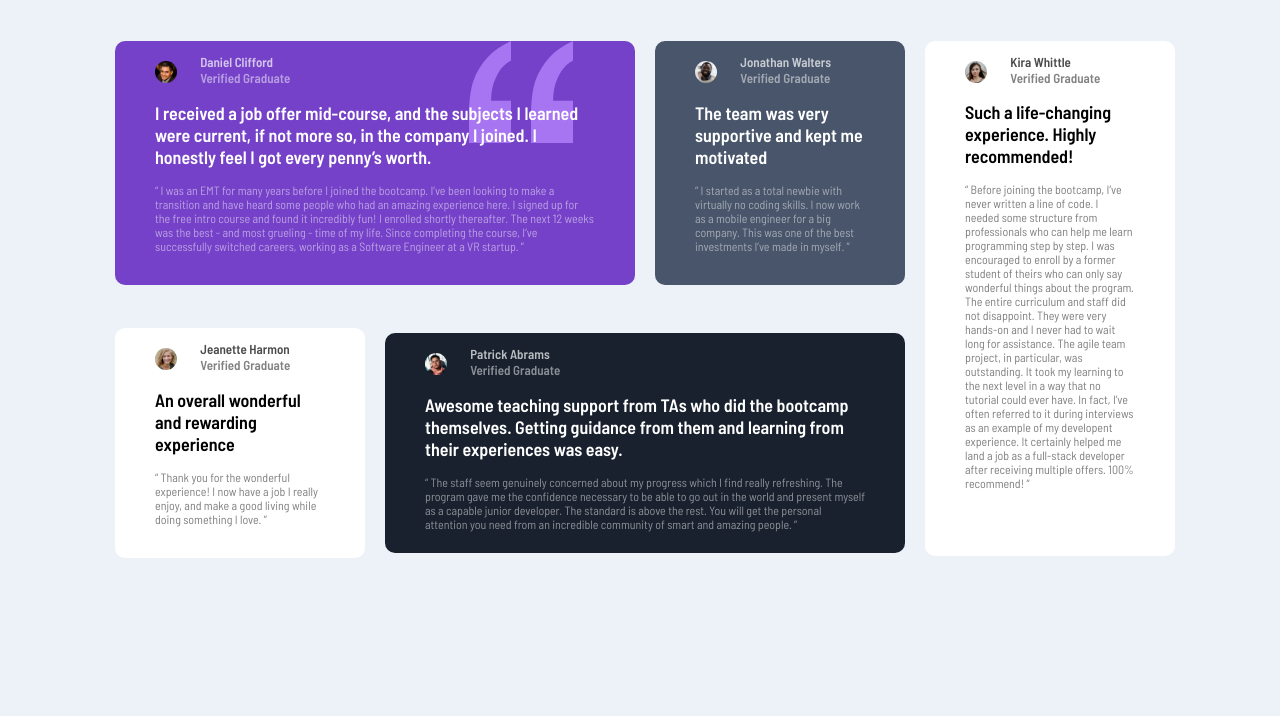
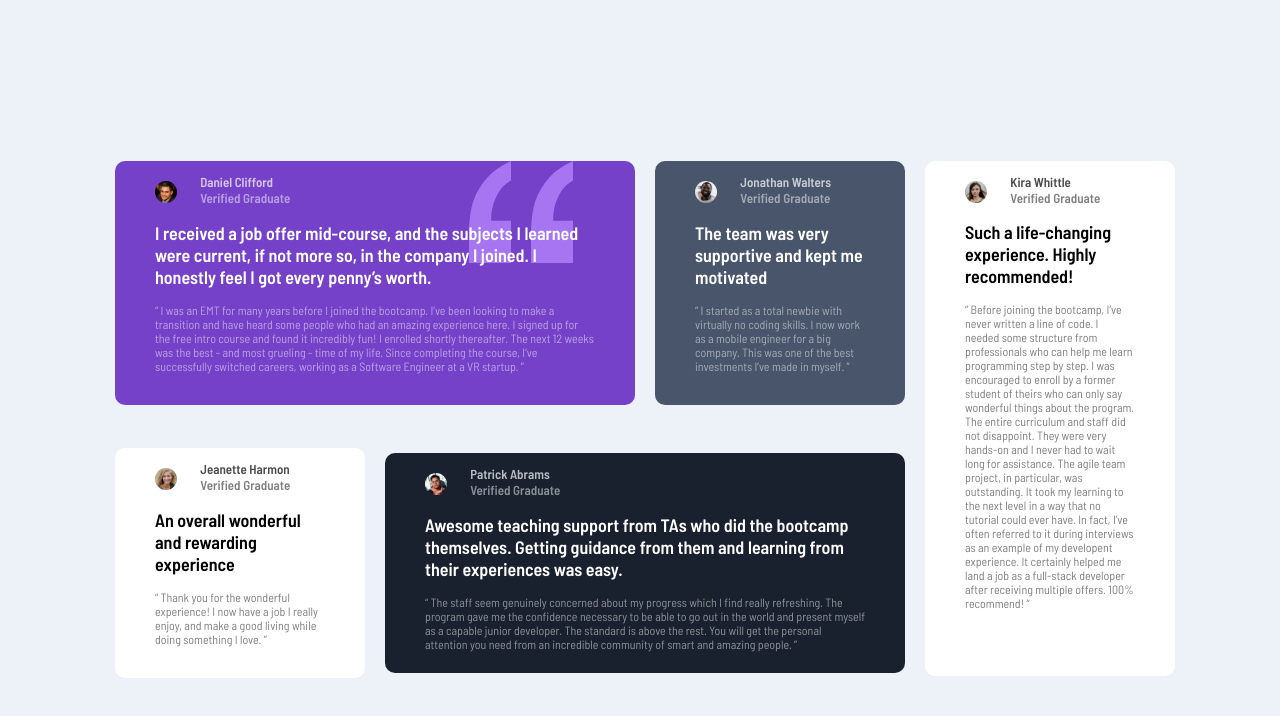
Before and after one commit to MaxiTeddy/Testimonial-Grid-Section, a plain HTML site: page index.html in a window 1280 px wide. Drawn offline with Linux system fonts and the light colour scheme; a web font is replaced by a local one.

Commit message:
Update styles.css

```diff
--- a/styles.css
+++ b/styles.css
@@ -1,6 +1,10 @@
 body{
     font-family:'Barlow Semi Condensed', sans-serif;
     background-color: hsl(210, 46%, 95%);
+    min-height: 100vh;
+    display: flex;
+    justify-content: center;
+    align-items: center
 }
 
 .page{
```
